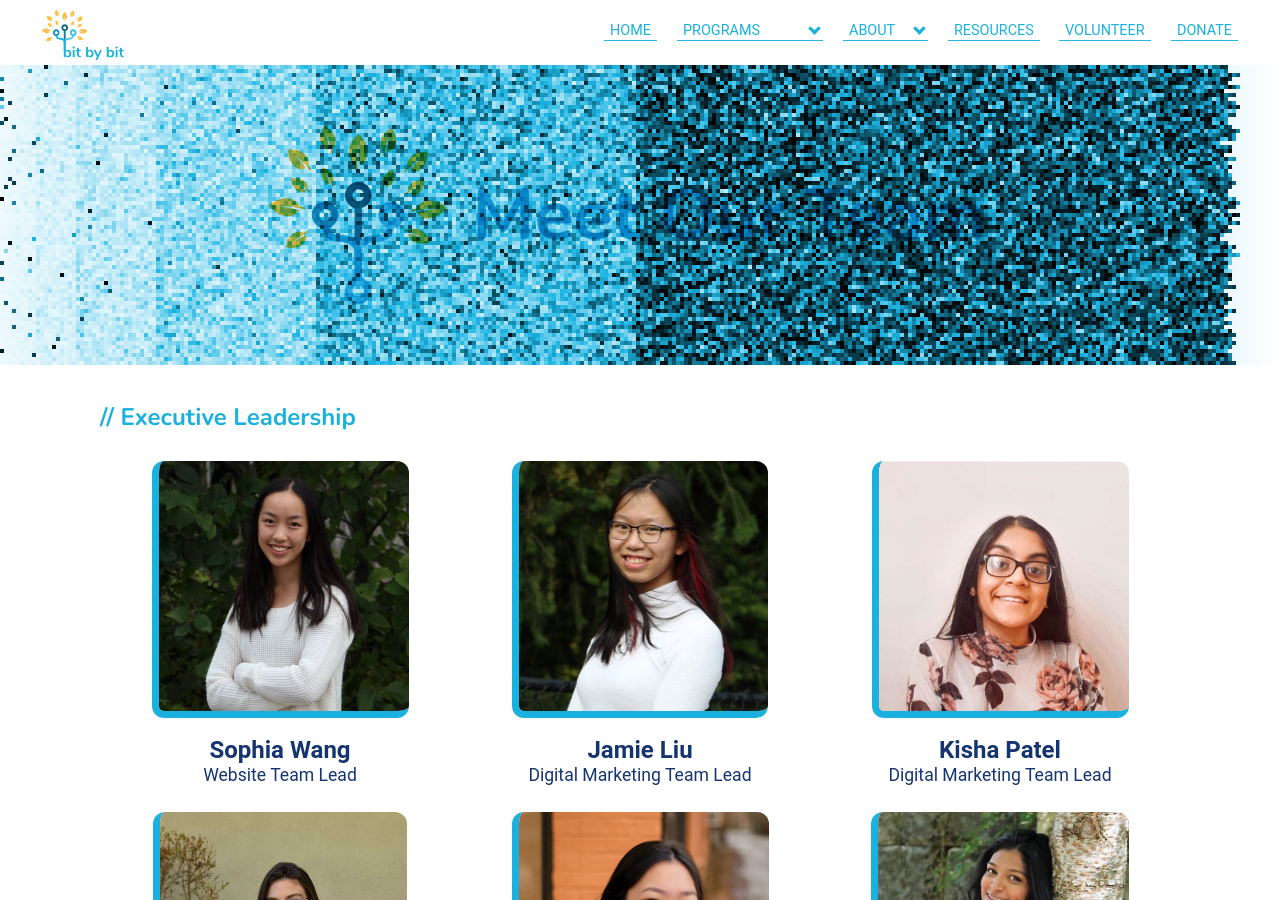
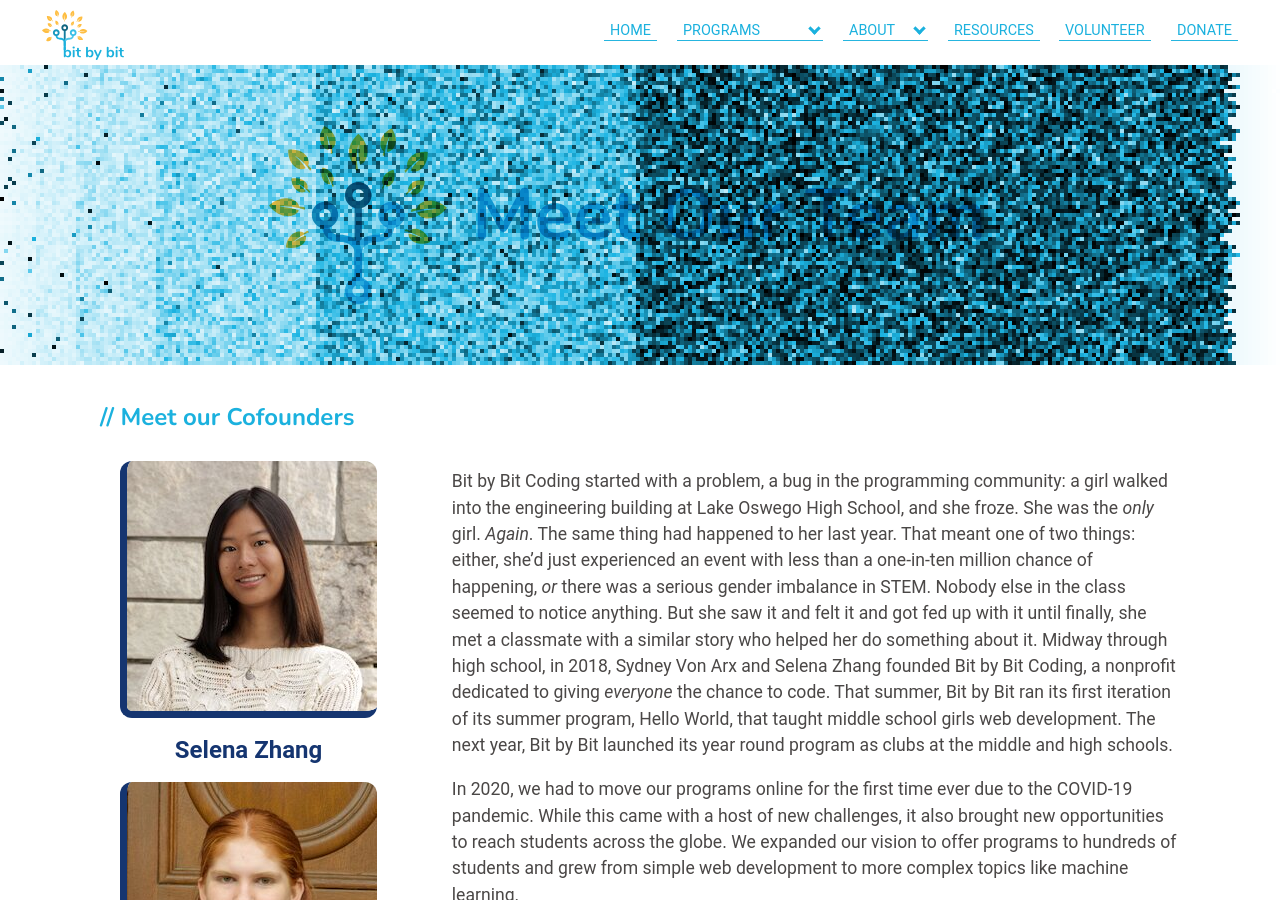
Before and after one commit to bit-by-bit-coding/bxb-website, a Jekyll site: the page built from ourteam.html, in a window 1280 px wide and 900 px high. Built offline with Jekyll 4.4.1, drawn with Linux system fonts in a browser that asks for light colours; nearby versions of some CDN libraries; some web fonts are replaced; some of the changed text lies outside the part shown.

Commit message:
co-founders and history on our team page

```diff
--- a/aboutus.html
+++ b/aboutus.html
@@ -33,7 +33,7 @@
     </div>
 </div>
 
-<div class="section">
+<!-- <div class="section">
     <h2 id="founders">Meet our Cofounders</h2><br>
     <div class="instructors-container">
         <span class="instructors-item" id="lead">
@@ -72,7 +72,7 @@
         students. We wanted to empower them with the conscientiousness to discover the most pressing bugs in the
         world around them and the agency to debug these problems and to create a better world, bit by bit.
     </p>
-</div>
+</div> -->
 <div class="section" id="organization">
     <h2>Our Organization</h2>
     <p>
--- a/ourteam.html
+++ b/ourteam.html
@@ -7,6 +7,46 @@
 - "sort.js"
 style: about.css
 ---
+
+<h2 id="founders">Meet our Cofounders</h2>
+<div class="co-container">
+  <div class="co-founder">
+    <span class="instructors-item" id="lead">
+      <img class="dark-border" src="imgs/SelenaSquare.jpg">
+      <strong>Selena Zhang</strong>
+    </span>
+    <span class="instructors-item" id="lead">
+      <img class="dark-border" src="imgs/SydneySquare_Old.jpg">
+      <strong>Sydney Von Arx</strong>
+    </span>
+  </div>
+  <div class="history">
+    <p>
+        Bit by Bit Coding started with a problem, a bug in the programming community: a girl walked into the
+        engineering building at Lake Oswego High School, and she froze. She was the <em>only</em> girl.
+        <em>Again</em>. The same thing had happened to her last year. That meant one of two things: either,
+        she’d just experienced an event with less than a one-in-ten million chance of happening, <em>or</em>
+        there was a serious gender imbalance in STEM. Nobody else in the class seemed to notice anything. But
+        she saw it and felt it and got fed up with it until finally, she met a classmate with a similar story
+        who helped her do something about it. Midway through high school, in 2018, Sydney Von Arx and Selena
+        Zhang founded Bit by Bit Coding, a nonprofit dedicated to giving <em>everyone</em> the chance to code.
+        That summer, Bit by Bit ran its first iteration of its summer program, Hello World, that taught middle
+        school girls web development. The next year, Bit by Bit launched its year round program as clubs at the
+        middle and high schools.
+    </p>
+    <p>
+        In 2020, we had to move our programs online for the first time ever due to the COVID-19 pandemic. While
+        this came with a host of new challenges, it also brought new opportunities to reach students across
+        the globe. We expanded our vision to offer programs to hundreds of students and grew from simple web
+        development to more complex topics like machine learning.
+    </p>
+    <p>
+        We also partnered with Stanford Effective Altruism to offer a seminar on critical thinking to high school
+        students. We wanted to empower them with the conscientiousness to discover the most pressing bugs in the
+        world around them and the agency to debug these problems and to create a better world, bit by bit.
+    </p>
+  </div>
+</div>
 
 <!-- <h1>Our Team</h1>
 <div class="section" id="topbuttons">
--- a/styles/about.scss
+++ b/styles/about.scss
@@ -2,6 +2,24 @@
 ---
 
 @import 'variables';
+
+.co-container{
+  display: flex;
+  justify-content: flex-start;
+  align-items: stretch;
+}
+
+.co-founder{
+  flex: 1 1 350px;
+}
+
+.history{
+  flex: 1 1 60vw;
+  line-height: 1.5em;
+  font-size: 1.1em;
+  margin-left: 20px;
+  min-width: 500px;
+}
 
 #topbuttons .details-container{
   margin-right: 20px;
@@ -108,6 +126,17 @@
 }
 
 @media only screen and (max-width: 768px) {
+  .co-container {
+    display: block;
+
+    .co-founder{
+      width: 100%;
+      display: flex;
+      align-items: flex-start;
+      flex-wrap: wrap;
+      justify-content: space-evenly;
+    }
+  }
   .flexcontain {
     flex-direction: column;
   }
```
